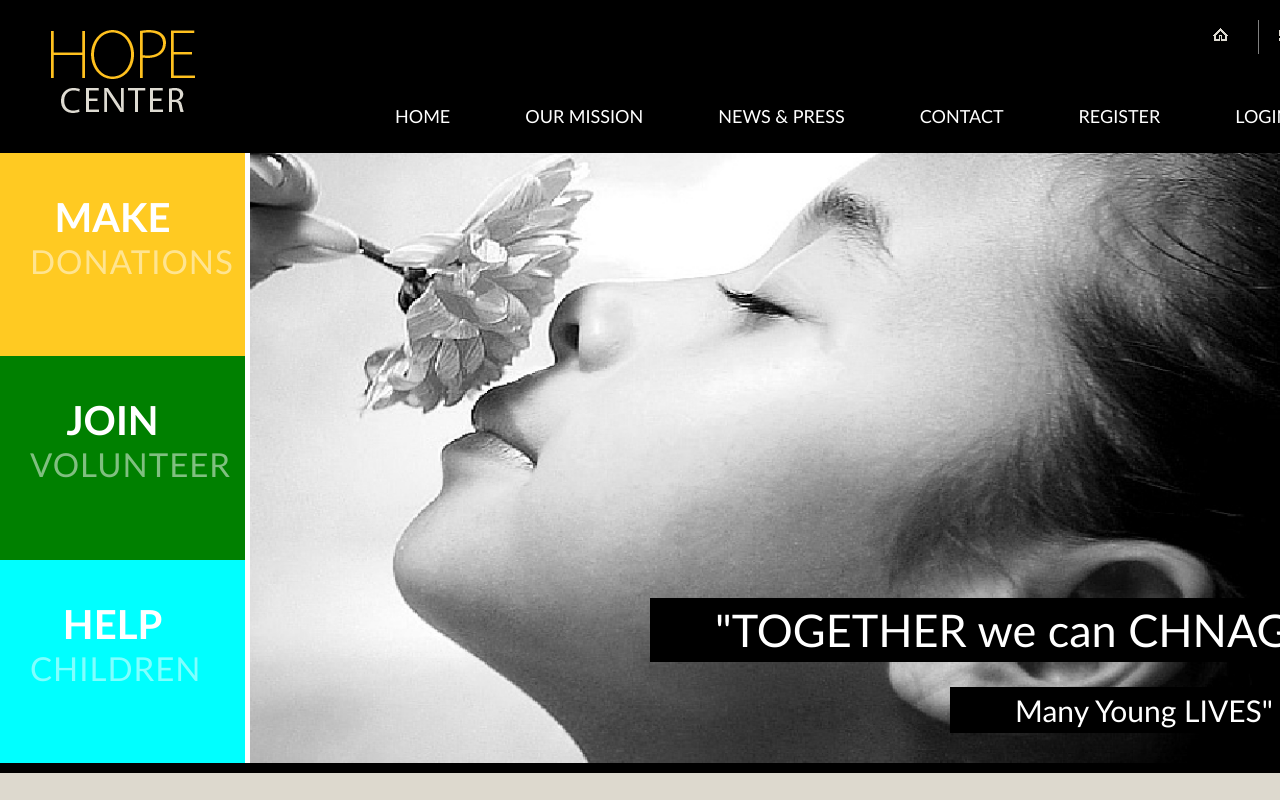
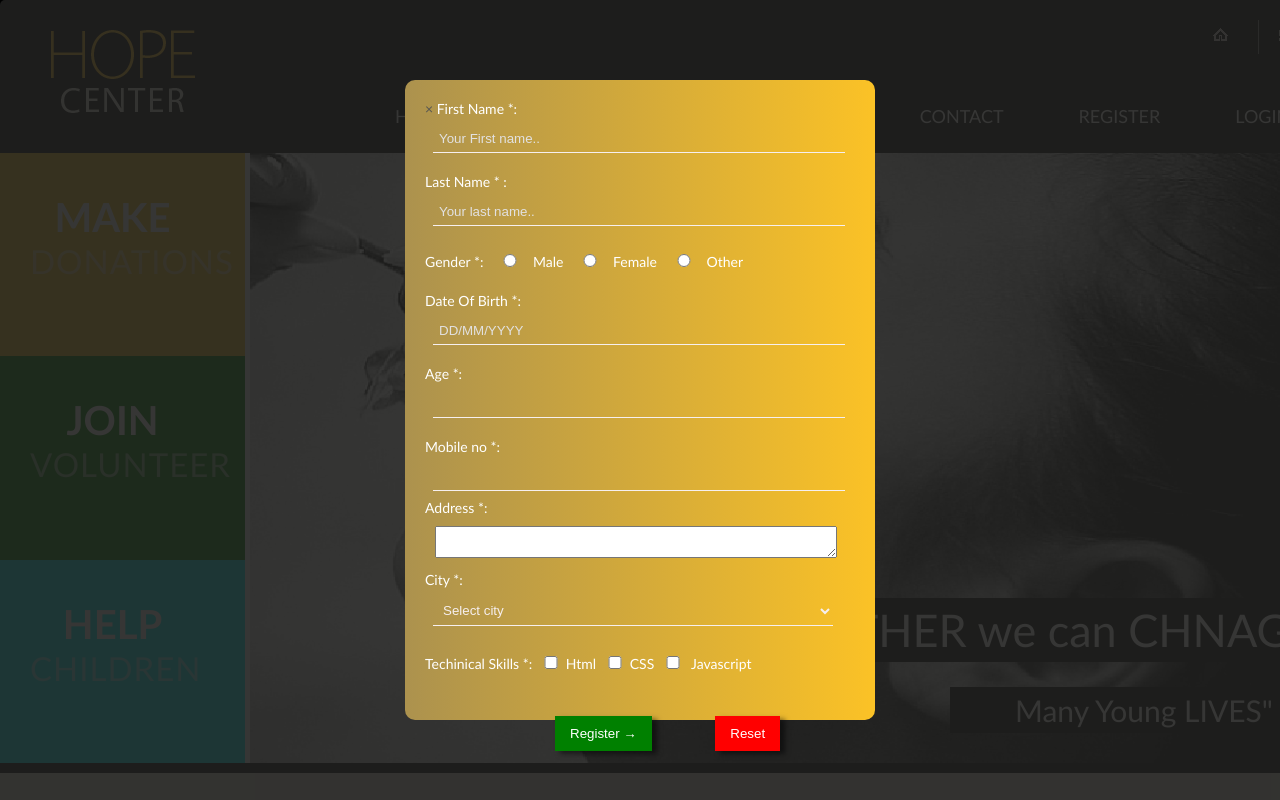
Before and after one commit to gaurav9457/jsAssignment, a plain HTML site: page Final/index.html in a window 1280 px wide. Both pictures are taken after a click on the link "REGISTER". Shown: the top 800 px of the page. Drawn offline with Linux system fonts and the light colour scheme.

Commit message:
Update index.html

```diff
--- a/Final/index.html
+++ b/Final/index.html
@@ -38,8 +38,8 @@
 					<li><a href="">OUR MISSION</a></li>
 					<li><a href="">NEWS & PRESS</a></li>
 					<li><a href="">CONTACT</a></li>
-					<li><a href="#" onclick="register()">REGISTER</a></li>
-					<li><a href="#" onclick="login()">LOGIN</a></li>
+					<li><a href="#" onclick="loginObj.register()">REGISTER</a></li>
+					<li><a href="#" onclick="loginObj.login()" id="LoginLink">LOGIN</a></li>
 					<!-- <li style="clear:both"></li> -->
 
 				</ul>
@@ -265,22 +265,24 @@
 				class="lastText">Template.com</a>
 
 		</div>
+
+		<!---------------------------------- login form ------------------------------------------------------->
 		<div id="popupDiv" 	>
 			<div id="popupChildMain">
 
 			<div id="LoginImg"></div>
             <div id="popup-child">
-                <span id="close" onclick="closePopup()">&times;</span>
+                <span id="close" onclick="loginObj.closePopup()">&times;</span>
 				<h1 style="text-align: center;color: azure;margin: 30px;">Login Form</h1>
 				<div id="formDiv">
 
 					<!-- <label for="" id="labelUsername">Username :</label> <br> -->
 				    <input type="text" id="Username" placeholder="Email / Mobile number"> <br> <br> <br>
 					<!-- <label for="" id="labelPassword">Password :</label> <br> -->
-					<input type="password" id="Password" placeholder="Password">
+					<input type="text" id="Password" placeholder="Password">
 					<br> <br>
-					<span id="registerLinkDiv"><a href="#" onclick="register()" id="registerlink">Not having account yet ? Register</a></span>
-					<button id="Loginbtn">Login</button>
+					<span id="registerLinkDiv"><a href="#" onclick="loginObj.register()" id="registerlink">Not having account yet ? Register</a></span>
+					<button id="Loginbtn" onclick="validate.loginAuth(this)">Login</button>
 
 				</div>
 
@@ -290,61 +292,64 @@
 
 		</div>
 
+          <!------------------------------------- registration form --------------------------------- -->
 		<div id="registerPopUp">
 			<div id="Formcontainer">
 				<div id="formDiv1">
 				<form action="" id="formObj">
+				<span id="closeRegister" onclick="loginObj.closePopup()">&times;</span>
 		<!-- <div id="nameDiv" class=""> -->
-					 <label for="fname" class="lableColor">First Name : </label> <br>
+			<label for="fname" class="lableColor">First Name <span class="starColor">*</span>: </label> <br>
 
-					 <input type="text" id="fname" name="firstname" placeholder="Your First name.."  >
-					 <div id="errorSpan" class="errorDiv"></div>
-					 <br>
+            <input type="text" id="fname" name="firstname" placeholder="Your First name.." class="inpformat inpValid" oninput="validate.inputErrorDisplay(this)" autofocus>
+            <div id="firstnameError" class="errorDiv">&nbsp;</div>
+			<!-- <br> -->
              <!-- </div> -->
 
              <!-- <div id="lnameDiv" class=""> -->
-						 <label for="lname" class="lableColor">Last Name : </label> <br>
+				<label for="lname" class="lableColor">Last Name <span class="starColor">*</span> : </label> <br>
 
-					 <input type="text" id="lname" name="lastname" placeholder="Your last name..">
-					 <div id="errorSpan1" class="errorDiv"></div>
+            <input type="text" id="lname" name="lastname" placeholder="Your last name.." class="inpformat inpValid" oninput="validate.inputErrorDisplay(this)">
+            <div id="lastnameError" class="errorDiv">&nbsp;</div>
              <!-- </div> -->
 
 
-					 <label for="gender" class="lableColor">Gender : </label>
-					 <input type="radio" name="gender" id="gender" value="male"><label for="male" class="lableColor">Male</label>
-					 <input type="radio" name="gender" id="gender" value="female"><label for="female" class="lableColor">Female</label>
-					 <input type="radio" name="gender" id="gender" value="Other"><label for="other" class="lableColor">Other</label>
-					 <div id="errorSpan"></div>
+			<label for="gender" class="lableColor">Gender <span class="starColor">*</span>: </label>
+            <label  class="lableColor"><input type="radio" name="gender" id="gender" value="male">Male</label>
+            <label class="lableColor"><input type="radio" name="gender" id="gender" value="female">Female</label>
+			<label class="lableColor"><input type="radio" name="gender" id="gender" value="Other">Other</label>
+            <div id="errorSpan" ></div>
             <br>
 			<div id="dobDiv" class="">
-						 <label for="dob" class="lableColor">Date Of Birth : </label> <br>
+				<label for="dob" class="lableColor">Date Of Birth <span class="starColor">*</span>: </label> <br>
 
-					 <input type="text" id="dob" name="dob" placeholder="DD/MM/YYYY" onblur="">
-					 <div id="dobErrorDiv"></div>
+            <input type="text" id="dob" name="dob" placeholder="DD/MM/YYYY" oninput="validate.inputErrorDisplay(this)" class="inpformat" >
+            <div id="dobError" class="errorDiv">&nbsp;</div>
             </div>
 
              <div id="ageDiv" class="">
-						 <label for="age" class="lableColor">Age : </label> <br>
+				<label for="age" class="lableColor">Age <span class="starColor">*</span>: </label> <br>
 
-					 <input type="number" name="age" id="age" >
-					 <div id="ageErrorDiv"></div>
+            <input type="number" name="age" id="age" class="inpformat">
+            <div id="ageErrorDiv" class="errorDiv">&nbsp;</div>
              </div>
 
 
 
-					 <!-- <label for="mob">Mobile no : </label> <br>
+            <label for="mob" class="lableColor">Mobile no <span class="starColor">*</span>: </label> <br>
 
-					 <input type="tel" name="mob" id="mobile" minlength=0 maxlength=10> -->
+            <input type="tel" name="mob" id="mobile" minlength=0 maxlength=10 class="inpformat">
             <br>
-					 <label for="address" class="lableColor">Address : </label><br>
-					 <textarea name="" id="" cols="53" rows="3" style="margin:10px"></textarea>
-					 <div id="errorSpan"></div>
+			<label for="address" class="lableColor">Address <span class="starColor">*</span>: </label><br>
+			<textarea name="" id="addressArea" cols="53" rows="" style="margin:10px;width:400px;"></textarea>
+            <div id="errorSpan"class="errorDiv"></div>
 
 
 			<div id="cityDiv" class="">
-						 <label for="city" class="lableColor">City : </label>
+				<label for="city" class="lableColor">City <span class="starColor">*</span>: </label>
 				<br>
 				<select name="city" id="city">
+                <option value="" >Select city</option>
                 <option value="Pune">Pune</option>
                 <option value="Mumbai">Mumbai</option>
                 <option value="Nashik">Nashik</option>
@@ -359,17 +364,18 @@
 
 
            <br>
-					<label for="Skills" class="lableColor">Techinical Skills : </label>
+           <label for="Skills" class="lableColor">Techinical Skills <span class="starColor">*</span>: </label>
                 <!-- <input type="checkbox" name="Skills" class="checkBoxDiv" id="java" value="Java"><label for="">Java</label> -->
-						 <input type="checkbox" name="Skills" class="checkBoxDiv" id="html" value="Html"><label for="" class="lableColor">Html</label>
+                <label class="lableColor"><input type="checkbox" name="Skills" class="checkBoxDiv" id="html" value="Html">Html</label>
 
-						 <input type="checkbox" name="Skills" class="checkBoxDiv" id="css" value="Css"><label for="" class="lableColor">CSS</label>
-						 <input type="checkbox" name="Skills" class="checkBoxDiv" id="javascript" value="Javascript"><label for="" class="lableColor">Javascript</label>
-						 <div id="errorSpan"></div>
+                <label class="lableColor"><input type="checkbox" name="Skills" class="checkBoxDiv" id="css" value="Css">CSS</label>
+                <label class="lableColor"><input type="checkbox" name="Skills" class="checkBoxDiv" id="javascript" value="Javascript">
+				Javascript</label>
+				<div id="checkboxError" class="errorDiv">&nbsp;</div>
         </form>
 				 <div id="btn-div" class="">
-					 <button onclick="" class="btn" id="submit">Submit</button>
-					 <button onclick="document.getElementById('formObj').reset()" class="btn" id="reset">Reset</button>
+					 <button onclick="" class="btn" id="submit">Register &rarr;</button>
+					 <button onclick="validate.resetForm()" class="btn" id="reset">Reset</button>
 				 </div>
 
 				</div>
```
Lines whose indentation alone changed are shown as unchanged.
